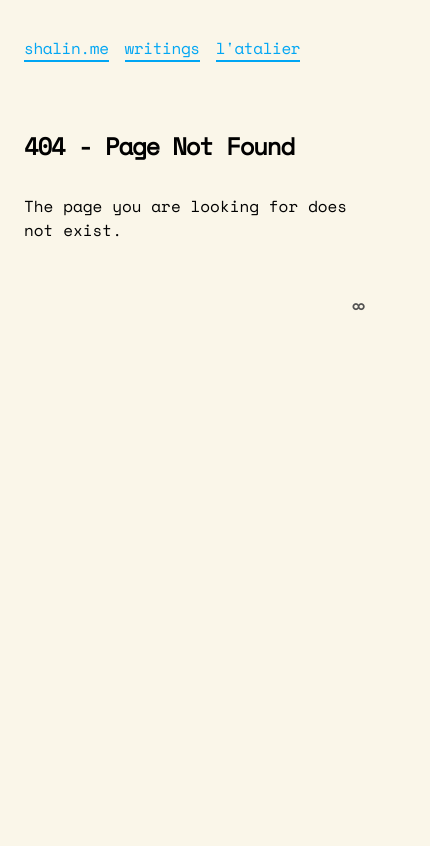
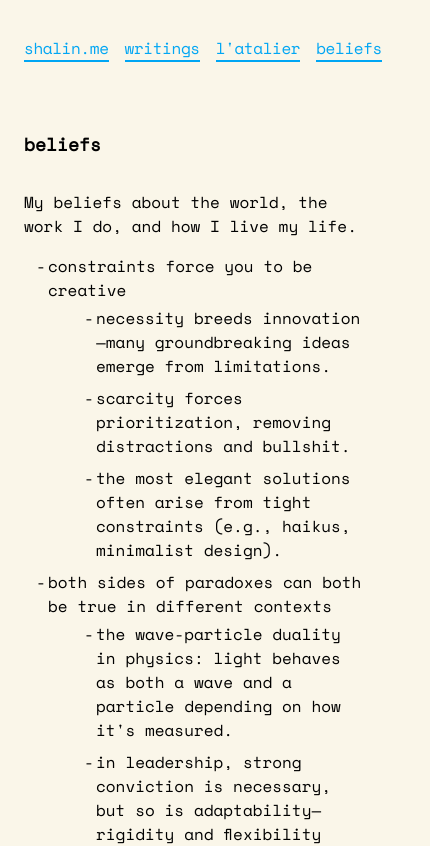
Before and after one commit to shalins/shalin.me, a Next.js app: page /beliefs in a window 390 px wide. Before the commit this address had no page. Shown: the top 846 px of the page, 430 px wide, since content can reach past the window. Built offline with nearby package versions, Linux system fonts and the light colour scheme.

Commit message:
add beliefs and make the site responsive

```diff
--- /dev/null
+++ b/app/beliefs/page.tsx
@@ -0,0 +1,113 @@
+import React from "react";
+
+const beliefs = [
+  {
+    title: "constraints force you to be creative",
+    points: [
+      "necessity breeds innovation—many groundbreaking ideas emerge from limitations.",
+      "scarcity forces prioritization, removing distractions and bullshit.",
+      "the most elegant solutions often arise from tight constraints (e.g., haikus, minimalist design).",
+    ],
+  },
+  {
+    title: "both sides of paradoxes can both be true in different contexts",
+    points: [
+      "the wave-particle duality in physics: light behaves as both a wave and a particle depending on how it's measured.",
+      "in leadership, strong conviction is necessary, but so is adaptability—rigidity and flexibility both have their place.",
+    ],
+  },
+  {
+    title: "fundamentals are underrated",
+    points: [
+      "complex strategies fail without a strong foundation (e.g., fancy plays don't work if you can't dribble).",
+      "most breakthroughs come from rethinking from first principles, not adding complexity.",
+    ],
+  },
+  {
+    title: "wealth is proportional to value created in laissez-faire capitalism",
+    points: [
+      "do hard things. most people can't, so there's an outsized opportunity to create value.",
+      "wealth accumulates when important problems are solved at scale",
+      "market inefficiencies reward those who see what others ignore",
+      "competence, high risk tolerance, and leverage dictate earnings more than effort alone",
+    ],
+  },
+  {
+    title: "move at breakneck speed",
+    points: [
+      "forces you to interface with reality more often, which increases feedback and surface area for serendipity",
+      "practice does not make you perfect, practice + feedback does",
+      "a week is 2% of a year",
+      "life is short",
+    ],
+  },
+  {
+    title: "pursue excellence, not success",
+    points: [
+      "success is a by-product of excellence",
+      "luck can bring success, excellence can bring repeated success",
+      "chasing excellence lets you play in an infinite game",
+    ],
+  },
+  {
+    title: "true honesty risks being offensive",
+    points: [
+      "the alternative to honesty is passive dishonesty",
+      "churchill was ridiculed for warning about Hitler's rise before WWII, Galileo was condemned by the Church for stating that the Earth orbits the sun, Socrates was executed for 'corrupting the youth'",
+      "free speech dies when fear of offense outweighs the pursuit of truth",
+    ],
+  },
+  {
+    title: "better to be loved/hated than liked/ignored",
+    points: [
+      "strong emotions drive action; indifference means irrelevance.",
+      "most impactful people polarize—leaders, artists, innovators all have passionate supporters and critics.",
+      "trying to please everyone dilutes authenticity, leading to mediocrity.",
+    ],
+  },
+  {
+    title: "every line of code acts against you",
+    points: [
+      "more code means more potential failure points—bugs, maintenance, unintended consequences.",
+      "code is a liability, not an asset; the easiest code maintain is the code that doesn't exist.",
+    ],
+  },
+  {
+    title: "simpler solutions are harder to build than complex ones",
+    points: [
+      "simplicity requires deep understanding; complexity often masks confusion.",
+    ],
+  },
+  {
+    title: "leverage is more important than resources",
+    points: [
+      '"give me a lever long enough and a fulcrum on which to place it, and I shall move the world"',
+      "lots of resources misapplied can still lead to no leverage",
+      "large organizations often waste massive resources due to inefficiency, while small teams with leverage can outcompete them.",
+    ],
+  },
+];
+
+export default function BeliefsPage() {
+  return (
+    <section>
+      <h1 className="font-semibold text-lg mb-8">beliefs</h1>
+      <p className="mb-4">My beliefs about the world, the work I do, and how I live my life.</p>
+      <ul className="hyphen-list space-y-4">
+        {beliefs.map((belief, idx) => (
+          <li key={idx}>
+            {belief.title}
+            <ul className="hyphen-list ml-6 mt-1">
+              {belief.points.map((point, i) => (
+                <li key={i}>{point}</li>
+              ))}
+            </ul>
+          </li>
+        ))}
+      </ul>
+      <p className="mb-4 mt-8 text-neutral-500">
+        inspired by <a href="https://nat.org/" target="_blank" rel="noopener noreferrer" className="underline">nat friedman</a>'s site.
+      </p>
+    </section>
+  );
+}
--- a/app/components/name.tsx
+++ b/app/components/name.tsx
@@ -3,14 +3,14 @@ import React from "react";
 export default function Name() {
   return (
     <div className="pb-8">
-      <div className="border-t-2 border-l-2 border-red-500 flex justify-between items-start p-0 overflow-hidden -mx-48 lg:-mx-16">
-        <div className="-ml-[10px] -mt-[10px]">
-          <h1 className="font-ft88-serif text-[5.5rem] text-black font-medium tracking-tighter leading-none">
+      <div className="border-t-2 border-l-2 border-red-500 flex justify-between items-start p-0 overflow-hidden lg:-mx-6 xl:-mx-16 2xl:-mx-32">
+        <div className="ml-0 mt-0 xl:-ml-[10px] xl:-mt-[10px]">
+          <h1 className="font-ft88-serif text-3xl sm:text-4xl md:text-5xl lg:text-[5.5rem] text-black font-medium tracking-tighter leading-none">
             Shalin Shah
           </h1>
         </div>
-        <div className="-ml-[1px] -mt-[6px] pb-1 border-r-2 border-red-500">
-          <div className="font-ft88-serif text-lg text-black self-start tracking-[-0.12em]">
+        <div className="ml-0 mt-0 pb-1 border-r-2 border-red-500 xl:-ml-[1px] xl:-mt-[6px]">
+          <div className="font-ft88-serif text-base sm:text-lg text-black self-start tracking-[-0.12em]">
             929745000
           </div>
         </div>
--- a/app/components/nav.tsx
+++ b/app/components/nav.tsx
@@ -9,6 +9,9 @@ const navItems = {
   },
   "/atalier": {
     name: "l'atalier",
+  },
+  "/beliefs": {
+    name: "beliefs",
   },
 };
 
--- a/app/global.css
+++ b/app/global.css
@@ -325,3 +325,44 @@ p.new-paragraph::before {
 .toc li:hover a.toc-link {
   @apply text-neutral-900;
 }
+
+.hyphen-list {
+  list-style: none;
+  padding-left: 0.75rem;
+}
+.hyphen-list li {
+  position: relative;
+  margin-bottom: 0.5rem;
+  padding-left: 0.75em;
+}
+.hyphen-list li::before {
+  content: "- ";
+  position: absolute;
+  left: 0;
+  color: inherit;
+}
+.hyphen-list ul {
+  list-style: none;
+  padding-left: 0.75rem;
+}
+.hyphen-list ul li::before {
+  content: "- ";
+}
+
+@media (max-width: 640px) {
+  p {
+    position: relative;
+  }
+  p.new-paragraph::before {
+    left: 0;
+  }
+}
+
+@media (max-width: 1024px) {
+  p {
+    padding-left: 0;
+  }
+  p.new-paragraph::before {
+    display: none;
+  }
+}
```
